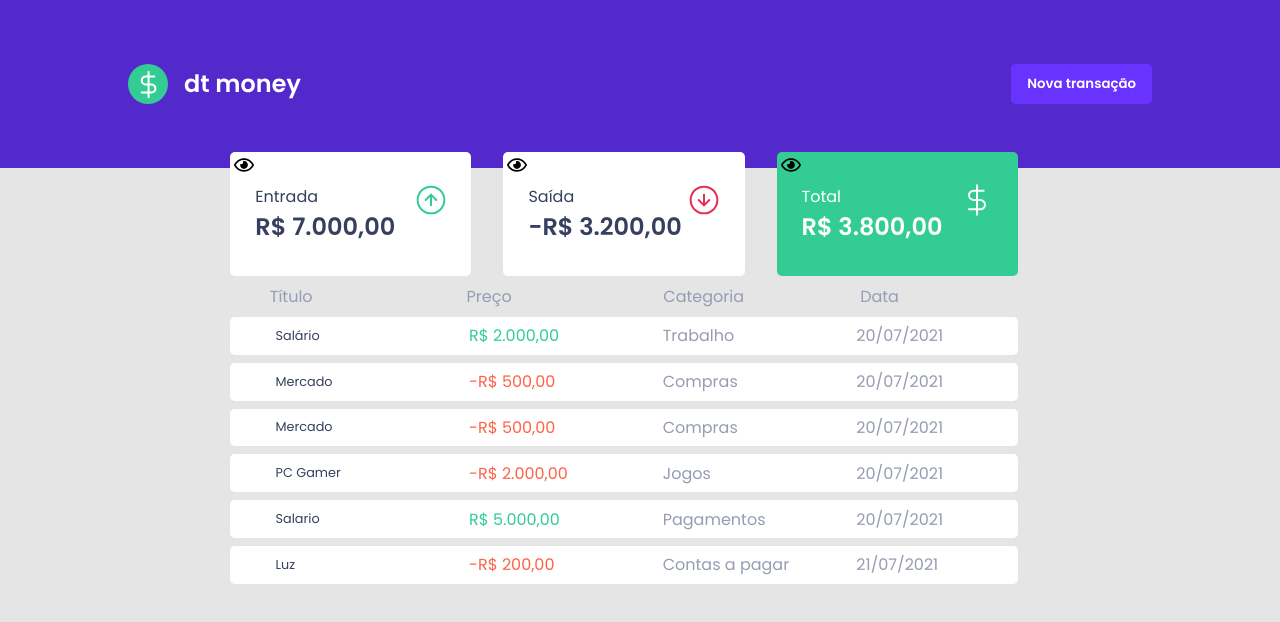
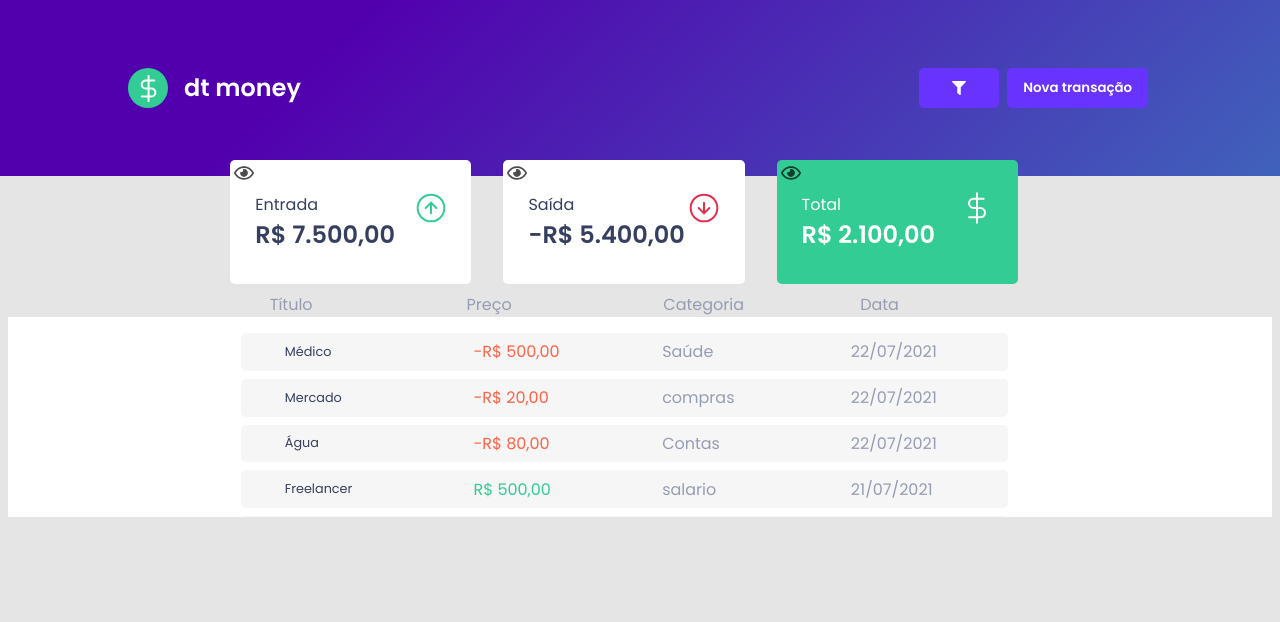
Before and after one commit to kleberMRocha/Dt-money, a React (Create React App) app: page / in a window 1280 px wide. Shown: the top 622 px of the page. Built offline with nearby package versions, Linux system fonts and the light colour scheme; data requests are answered from the project's data file.

Commit message:
inicio criaçao folha de filtros

```diff
--- a/db.json
+++ b/db.json
@@ -59,6 +59,76 @@
         "data": "Tue Jul 20 2021 21:52:11 GMT-0300 (Brasilia Standard Time)"
       },
       "id": 6
+    },
+    {
+      "transaction": {
+        "nome": "Moveis",
+        "preco": "-500",
+        "tipo": "outcome",
+        "categoria": "Casa",
+        "data": "Wed Jul 21 2021 19:41:37 GMT-0300 (Brasilia Standard Time)"
+      },
+      "id": 7
+    },
+    {
+      "transaction": {
+        "nome": "Mercado",
+        "preco": "-800",
+        "tipo": "outcome",
+        "categoria": "Compras",
+        "data": "Wed Jul 21 2021 19:42:25 GMT-0300 (Brasilia Standard Time)"
+      },
+      "id": 8
+    },
+    {
+      "transaction": {
+        "nome": "Luz",
+        "preco": "-300",
+        "tipo": "outcome",
+        "categoria": "Contas",
+        "data": "Wed Jul 21 2021 20:32:03 GMT-0300 (Brasilia Standard Time)"
+      },
+      "id": 9
+    },
+    {
+      "transaction": {
+        "nome": "Freelancer",
+        "preco": "500",
+        "tipo": "income",
+        "categoria": "salario",
+        "data": "Wed Jul 21 2021 20:35:15 GMT-0300 (Brasilia Standard Time)"
+      },
+      "id": 10
+    },
+    {
+      "transaction": {
+        "nome": "Água",
+        "preco": "-80",
+        "tipo": "outcome",
+        "categoria": "Contas ",
+        "data": "Wed Jul 21 2021 21:27:02 GMT-0300 (Brasilia Standard Time)"
+      },
+      "id": 11
+    },
+    {
+      "transaction": {
+        "nome": "Mercado",
+        "preco": "-20",
+        "tipo": "outcome",
+        "categoria": "compras",
+        "data": "Wed Jul 21 2021 21:27:59 GMT-0300 (Brasilia Standard Time)"
+      },
+      "id": 12
+    },
+    {
+      "transaction": {
+        "nome": "Médico",
+        "preco": "-500",
+        "tipo": "outcome",
+        "categoria": "Saúde",
+        "data": "Wed Jul 21 2021 21:53:26 GMT-0300 (Brasilia Standard Time)"
+      },
+      "id": 13
     }
   ]
 }
--- a/package.json
+++ b/package.json
@@ -3,10 +3,12 @@
   "version": "0.1.0",
   "private": true,
   "dependencies": {
+    "@types/react-datepicker": "^4.1.3",
     "@types/react-modal": "^3.12.1",
     "axios": "^0.21.1",
     "json-server": "^0.16.3",
     "react": "^17.0.2",
+    "react-datepicker": "^4.1.1",
     "react-dom": "^17.0.2",
     "react-modal": "^3.14.3",
     "react-scripts": "4.0.3",
--- a/src/components/Cards/styles.ts
+++ b/src/components/Cards/styles.ts
@@ -46,7 +46,7 @@ export const CardContainer = styled.div<CardContainerProps>`
 
     img {
       ${(props) =>
-        props.hidden ? 'filter: opacity(.4);' : 'filter: opacity(1);'}
+        props.hidden ? 'filter: opacity(.4);' : 'filter: opacity(.7);'}
     }
   }
   @media (max-width: 800px) {
--- /dev/null
+++ b/src/components/Header/filters/filters.tsx
@@ -0,0 +1,39 @@
+import React, { useState } from 'react';
+import Datepicker from 'react-datepicker';
+import 'react-datepicker/dist/react-datepicker.css';
+import { getFomat } from '../../../utils/getFormat';
+import { ContainerFiltros } from './style';
+
+interface IFilter {
+  isOpen: boolean;
+  setIsOpen: (value: boolean) => void;
+}
+
+export const Filters: React.FC<IFilter> = ({
+  isOpen: isOpenFilter,
+  setIsOpen,
+}) => {
+  const [startDate, setStartDate] = useState<string>(
+    getFomat('date', String(new Date())) as string
+  );
+
+  return (
+    <>
+      {isOpenFilter && (
+        <ContainerFiltros>
+          <h1>Filtros Dashboard</h1>
+          <Datepicker
+            value={startDate}
+            onChange={(e) =>
+              setStartDate(getFomat('date', String(e)) as string)
+            }
+          />
+          <button className="filtro"> Aplicar filtros</button>
+          <button onClick={() => setIsOpen(false)} className="filtro fechar">
+            Fechar
+          </button>
+        </ContainerFiltros>
+      )}
+    </>
+  );
+};
--- /dev/null
+++ b/src/components/Header/filters/style.ts
@@ -0,0 +1,41 @@
+import styled from 'styled-components';
+
+export const ContainerFiltros = styled.aside`
+  @keyframes entrance {
+    0% {
+      margin-left: -800px;
+    }
+    100% {
+      margin-left: 0;
+    }
+  }
+  position: absolute;
+  display: flex;
+  flex-direction: column;
+  height: 100%;
+  animation: 'entrance';
+  animation-duration: 0.5s;
+  padding: 8px;
+  z-index: 9999;
+  background-color: #310e68;
+  opacity: 0.95;
+  h1 {
+    color: white;
+  }
+  .filtro {
+    border-radius: 5px;
+    margin-top: 8px;
+    background-color: whitesmoke;
+    border: 2px var(--green) solid;
+    color: var(--green);
+    font-weight: bold;
+    height: 48px;
+    &:hover {
+      filter: brightness(95%);
+    }
+  }
+  .fechar {
+    color: tomato;
+    border: 1px tomato solid;
+  }
+`;
--- a/src/components/Header/index.tsx
+++ b/src/components/Header/index.tsx
@@ -1,18 +1,36 @@
-import React from 'react';
+import React, { useState } from 'react';
 import dtlogo from '../../assets/assets/logo.svg';
+import filterSolid from '../../assets/assets/filter-solid.svg';
 import { HeaderDt } from './style';
+import { Filters } from './filters/filters';
+import 'react-datepicker/dist/react-datepicker.css';
 
 interface IHeader {
   handleOpenModal: (value: boolean) => void;
 }
 
 export const Header: React.FC<IHeader> = ({ handleOpenModal }) => {
+  const [isOpen, setIsOpen] = useState(false);
+
   return (
-    <HeaderDt>
-      <header>
-        <img src={dtlogo} alt="Logo DTmoney" />
-        <button onClick={() => handleOpenModal(true)}>Nova transação</button>
-      </header>
-    </HeaderDt>
+    <>
+      <Filters isOpen={isOpen} setIsOpen={setIsOpen} />
+      <HeaderDt>
+        <header>
+          <img src={dtlogo} alt="Logo DTmoney" />
+          <div className="buttonHeaderContainer">
+            <button className="buttonDashboard" onClick={() => setIsOpen(true)}>
+              <img src={filterSolid} alt="filtrar" />
+            </button>
+            <button
+              className="buttonDashboard"
+              onClick={() => handleOpenModal(true)}
+            >
+              <span>Nova transação</span>
+            </button>
+          </div>
+        </header>
+      </HeaderDt>
+    </>
   );
 };
--- a/src/components/Header/style.ts
+++ b/src/components/Header/style.ts
@@ -1,8 +1,21 @@
 import styled from 'styled-components';
 
 export const HeaderDt = styled.header`
+  .buttonHeaderContainer {
+    max-width: 50%;
+    min-height: 48px;
+    box-sizing: border-box;
+    height: auto;
+    display: flex;
+    justify-content: center;
+    align-items: stretch;
+    flex-wrap: wrap;
+    button {
+      margin: 4px;
+    }
+  }
   header {
-    background: var(--purble);
+    background: var(--purple);
     padding: 5% 10%;
     display: flex;
     justify-content: space-between;
@@ -14,7 +27,8 @@ export const HeaderDt = styled.header`
     color: var(--white);
   }
 
-  button {
+  .buttonDashboard {
+    min-width: 80px;
     background: var(--purple-ligth);
     color: var(--white);
     font-weight: bold;
@@ -22,17 +36,30 @@ export const HeaderDt = styled.header`
     border-radius: 0.3rem;
     border: none;
     transition: 0.3s;
+    display: flex;
+    justify-content: center;
+    align-items: center;
+    img {
+      max-width: 30%;
+      filter: invert(1);
+    }
     &:hover {
       filter: brightness(0.9);
     }
   }
 
   @media (max-width: 800px) {
-    button {
-      position: fixed;
-      bottom: 0;
-      width: 80%;
-      padding: 1rem;
+    .buttonDashboard {
+      :nth-child(1) {
+        margin: 0 8px;
+      }
+      :nth-child(2) {
+        position: fixed;
+        bottom: 0;
+        right: 0;
+        width: 100%;
+        height: 50px;
+      }
     }
     header {
       height: 8rem;
--- a/src/components/Table/index.tsx
+++ b/src/components/Table/index.tsx
@@ -1,6 +1,6 @@
 import React from 'react';
 import { ITransactions } from '../../services/requests';
-import { Container } from './style';
+import { Container, Main } from './style';
 import { getFomat } from '../../utils/getFormat';
 
 interface ITransactionsList {
@@ -22,6 +22,7 @@ export const Table: React.FC<ITable> = ({ transaction }) => {
           <div>Data</div>
         </div>
       </Container>
+      <Main>
         {transaction.map((tableIten) => {
           return (
             <Container type={tableIten.transaction.tipo} key={tableIten.id}>
@@ -34,6 +35,7 @@ export const Table: React.FC<ITable> = ({ transaction }) => {
             </Container>
           );
         })}
+      </Main>
     </>
   );
 };
--- a/src/components/Table/style.ts
+++ b/src/components/Table/style.ts
@@ -4,11 +4,23 @@ interface IItem {
   type?: 'income' | 'outcome';
 }
 
+export const Main = styled.main`
+  background: #ffffff;
+  max-height: 200px;
+  overflow: scroll;
+  overflow-x: hidden;
+  padding: 8px;
+  margin: 0 8px;
+`;
+
 export const Container = styled.div<IItem>`
   width: 97.5%;
   padding: 0 18%;
   height: 100%;
   margin-top: 0.5rem;
+  &:hover {
+    filter: brightness(95%);
+  }
   .table-head {
     color: var(--text);
     display: flex;
@@ -25,7 +37,7 @@ export const Container = styled.div<IItem>`
     justify-content: center;
     width: 100%;
     height: 100%;
-    background: #ffffff;
+    background: #f7f6f6;
     border-radius: 0.3rem;
     padding: 0.4rem;
     div:nth-child(1) {
--- a/src/pages/Dashboard.tsx
+++ b/src/pages/Dashboard.tsx
@@ -47,14 +47,18 @@ export const Dashboard: React.FC = () => {
   useEffect(() => {
     setIsloading(true);
     Request.transactions_index()
-      .then((res) => setTransaction(res.data))
+      .then((res) => setTransaction(res.data.reverse()))
       .finally(() => setIsloading(false));
   }, []);
 
   return (
     <>
       <Header handleOpenModal={setOpenModal} />
-      <ModalTdMoney isOpen={openModal} handleOpenModal={setOpenModal} />
+      <ModalTdMoney
+        isOpen={openModal}
+        handleOpenModal={setOpenModal}
+        handleUpdateDash={setTransaction}
+      />
       <Contanainer>
         <Card type="income" transaction={transaction} />
         <Card type="outcome" transaction={transaction} />
--- a/src/styles/global.ts
+++ b/src/styles/global.ts
@@ -3,16 +3,41 @@ import 'react-toastify/dist/ReactToastify.css';
 
 export const CreateGlobalStyle = createGlobalStyle`
 
+
+.react-datepicker__input-container{
+    height: 48px;
+    input{
+        height: 100%;
+        border-radius: 4px;
+        padding: 0 5px;
+    }
+
+}
+
+::-webkit-scrollbar-track {
+    background-color: #F4F4F4;
+}
+::-webkit-scrollbar {
+    width: 16px;
+    background: #F4F4F4;
+}
+::-webkit-scrollbar-thumb {
+    background: var(--purple);
+    border-radius: 50px;
+}
+
+
 :root{
     --background: #E5E5E5;
     --purple-ligth: #6933FF;
-    --purble: #5429CC;
+    --purple: linear-gradient(316deg, #4062bb 0%, #5200ae 74%);
     --green: #33CC95;
     --red: #E52E4D;
     --title: #363F5F;
     --text: #969CB2;
     --white: #FFFFFF;
 }
+
 
 *{
     margin:0;
```
Also changed, not shown: src/components/modal/index.tsx (+23 -13 lines), src/assets/assets/filter-solid.svg (added), 1 other file (tests, documents, lock files or other folders). Lines whose indentation alone changed are shown as unchanged.
